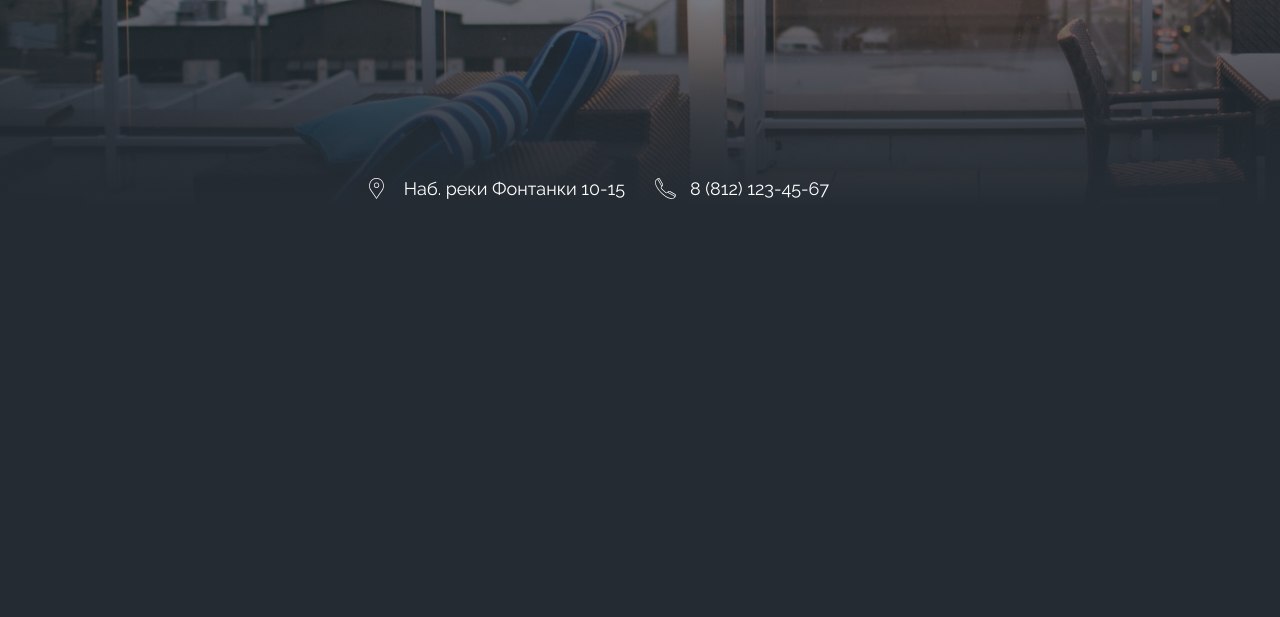
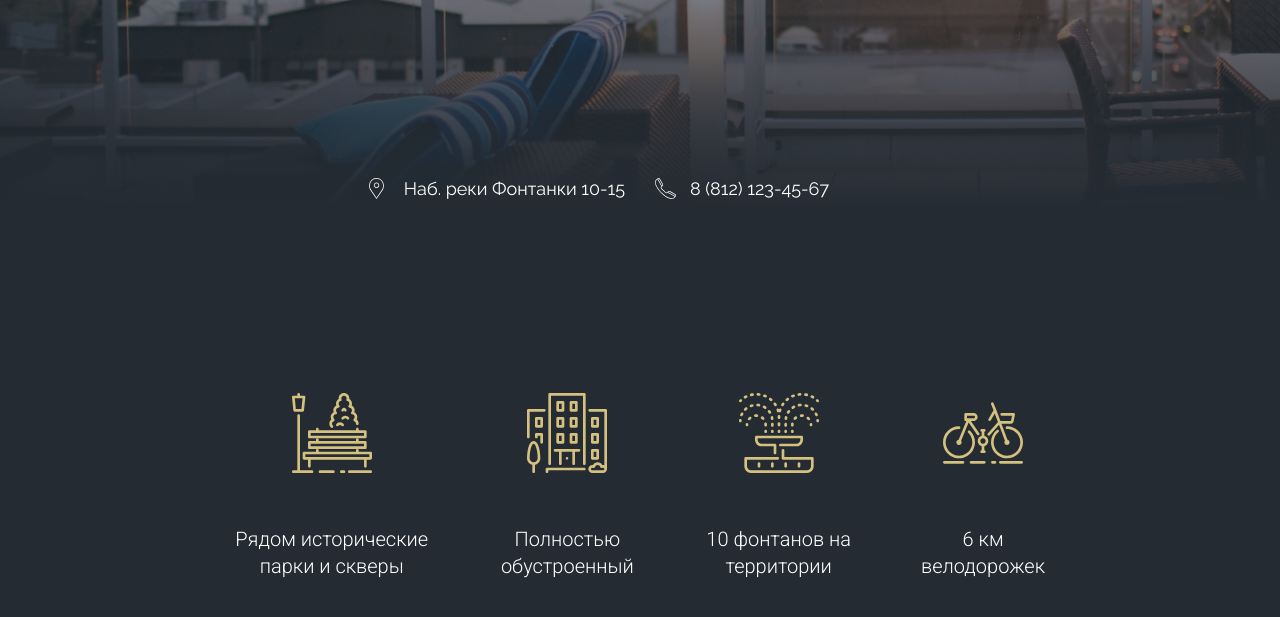
Before and after one commit to CaptainGinny/Loft-House, a plain HTML site: page index.html in a window 1280 px wide. Shown: the part 567-1184 px from the top of the page. Before the commit the page ends 840 px from the top, so only its background shows below. Drawn offline with nearby package versions, Linux system fonts and the light colour scheme.

Commit message:
finished the second block benefits

```diff
--- a/index.html
+++ b/index.html
@@ -50,5 +50,31 @@
         <a href="tel:+8121234567" class="info info--tel">8 (812) 123-45-67</a>
       </div>
     </header>
+
+    <main>
+      <section class="benefits">
+        <h2 class="visually-hidden">Our advantages</h2>
+        <div class="container container--sm">
+          <div class="benefits__row">
+            <div class="benefits__item">
+              <img class="benefits__item-img" src="./img/benefits/square.svg" alt="Square" />
+              <p class="benefits__item-text">Рядом исторические парки и скверы</p>
+            </div>
+            <div class="benefits__item">
+              <img class="benefits__item-img" src="./img/benefits/building.svg" alt="Building" />
+              <p class="benefits__item-text">Полностью обустроенный</p>
+            </div>
+            <div class="benefits__item">
+              <img class="benefits__item-img" src="./img/benefits/fountain.svg" alt="Fountain" />
+              <p class="benefits__item-text">10 фонтанов на территории</p>
+            </div>
+            <div class="benefits__item">
+              <img class="benefits__item-img" src="./img/benefits/bicycle.svg" alt="Bicycle" />
+              <p class="benefits__item-text">6 км велодорожек</p>
+            </div>
+          </div>
+        </div>
+      </section>
+    </main>
   </body>
 </html>
--- a/scss/base/_base.scss
+++ b/scss/base/_base.scss
@@ -17,9 +17,23 @@ a {
 .container {
   margin: 0 auto;
   padding: 0 15px;
-  width: 1140px;
+  max-width: 1140px;
+
+  &--sm {
+    max-width: 840px;
+  }
 }
 
 .text-right {
   text-align: right;
 }
+
+.visually-hidden {
+  overflow: hidden;
+  height: 1px;
+  width: 1px;
+  position: absolute;
+  clip: rect(1px 1px 1px 1px);
+  clip: rect(1px, 1px, 1px, 1px);
+  white-space: nowrap;
+}
--- /dev/null
+++ b/scss/blocks/_benefits.scss
@@ -0,0 +1,23 @@
+.benefits {
+  padding: 120px 0;
+}
+
+.benefits__row {
+  display: flex;
+  column-gap: 70px;
+}
+
+.benefits__item {
+  text-align: center;
+}
+
+.benefits__item-img {
+  margin-bottom: 53px;
+}
+
+.benefits__item-text {
+  font-size: 20px;
+  line-height: 1.35;
+  font-family: $font-secondary;
+  font-weight: 300;
+}
--- a/scss/main.scss
+++ b/scss/main.scss
@@ -7,3 +7,4 @@
 @import './blocks/header';
 @import './blocks/nav';
 @import './blocks/info';
+@import './blocks/benefits';
```
Also changed, not shown: css/main.css, css/main.min.css, img/benefits/bicycle.svg (added), img/benefits/building.svg (added), img/benefits/fountain.svg (added), img/benefits/square.svg (added).
